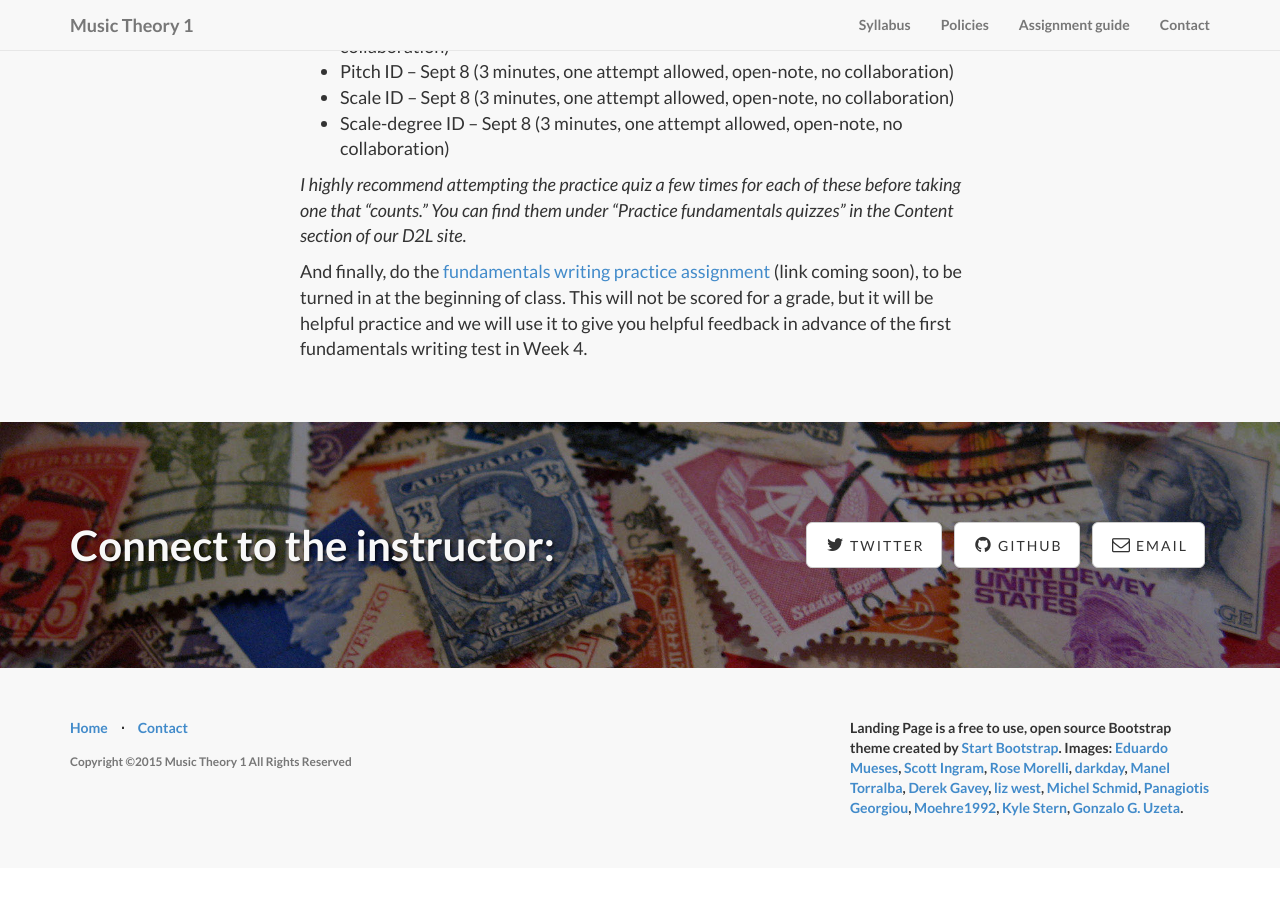
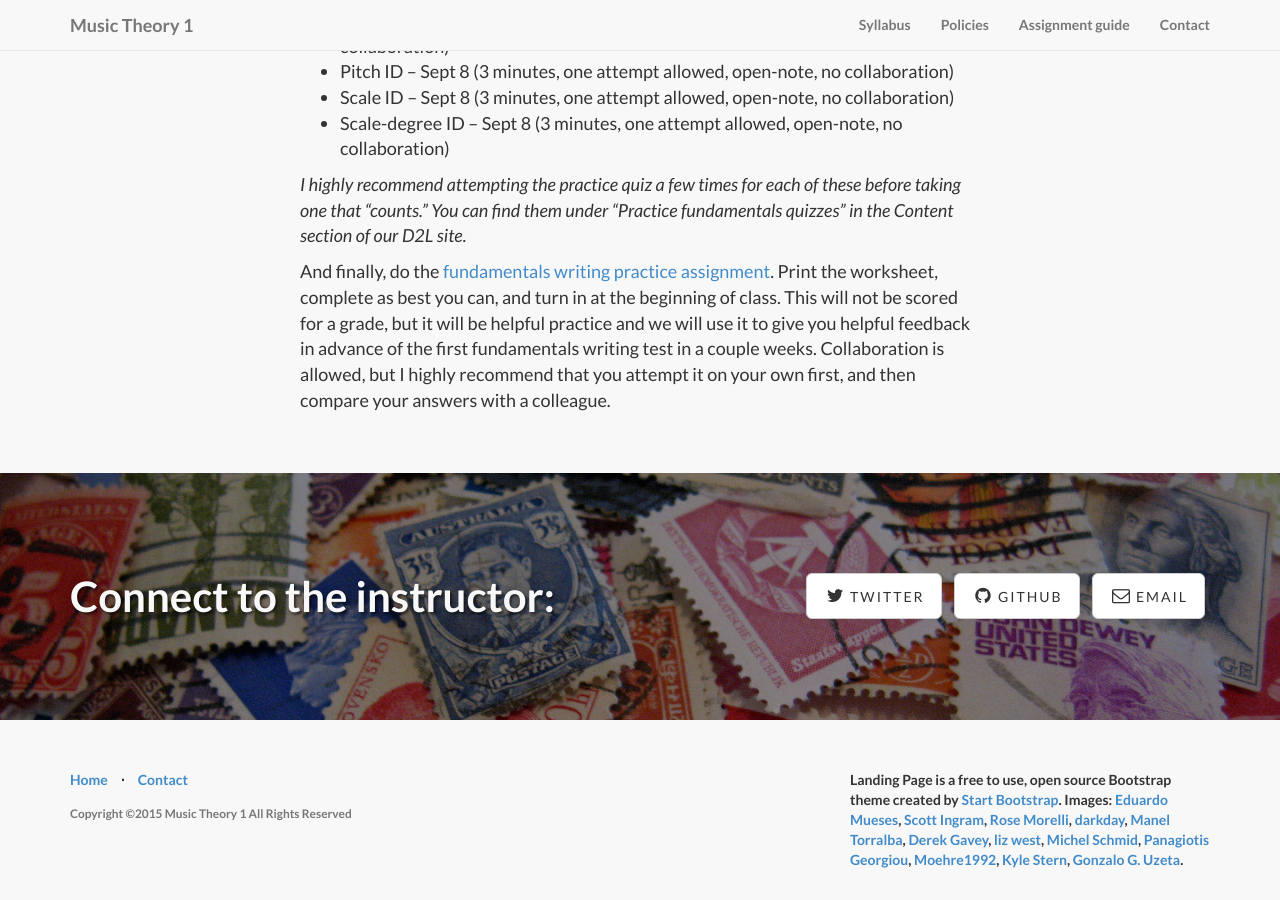
Before and after one commit to kshaffer/theory1, a Jekyll site: the page built from week2.md, in a window 1280 px wide and 900 px high, scrolled down 3128 px. Built offline with Jekyll 4.4.1, drawn with Linux system fonts in a browser that asks for light colours; nearby versions of some CDN libraries; library files that are not in the unit come from our copies; before the commit the page ends 3996 px from its top, so only the background shows below that.

Commit message:
Sep 8 asst

```diff
--- a/week2.md
+++ b/week2.md
@@ -87,4 +87,4 @@ Take the following quizzes in D2L (under Content >> Week 3):
 
 *I highly recommend attempting the practice quiz a few times for each of these before taking one that "counts." You can find them under "Practice fundamentals quizzes" in the Content section of our D2L site.*
 
-And finally, do the [fundamentals writing practice assignment]() (link coming soon), to be turned in at the beginning of class. This will not be scored for a grade, but it will be helpful practice and we will use it to give you helpful feedback in advance of the first fundamentals writing test in Week 4.
+And finally, do the [fundamentals writing practice assignment](media/WritingAssignment1.pdf). Print the worksheet, complete as best you can, and turn in at the beginning of class. This will not be scored for a grade, but it will be helpful practice and we will use it to give you helpful feedback in advance of the first fundamentals writing test in a couple weeks. Collaboration is allowed, but I highly recommend that you attempt it on your own first, and then compare your answers with a colleague.
```
Also changed, not shown: 1 other file.
